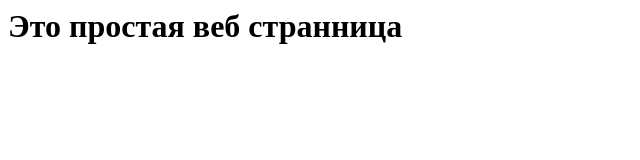
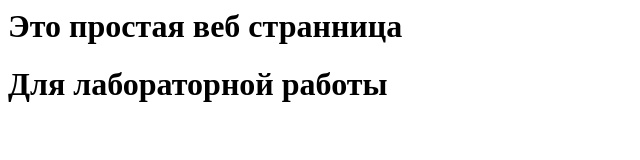
Before and after one commit to zmmxxi/lab3, a plain HTML site: page index.html in a window 1280 px wide. Shown: the whole page, without its empty margins (0-640 px from the left). Drawn offline with Linux system fonts and the light colour scheme.

Commit message:
Update index.html

```diff
--- a/index.html
+++ b/index.html
@@ -8,6 +8,6 @@
 <body>
 
 <h1>Это простая веб странница</h1>
-
+<h1>Для лабораторной работы</h1>
 </body>
 </html>
```
